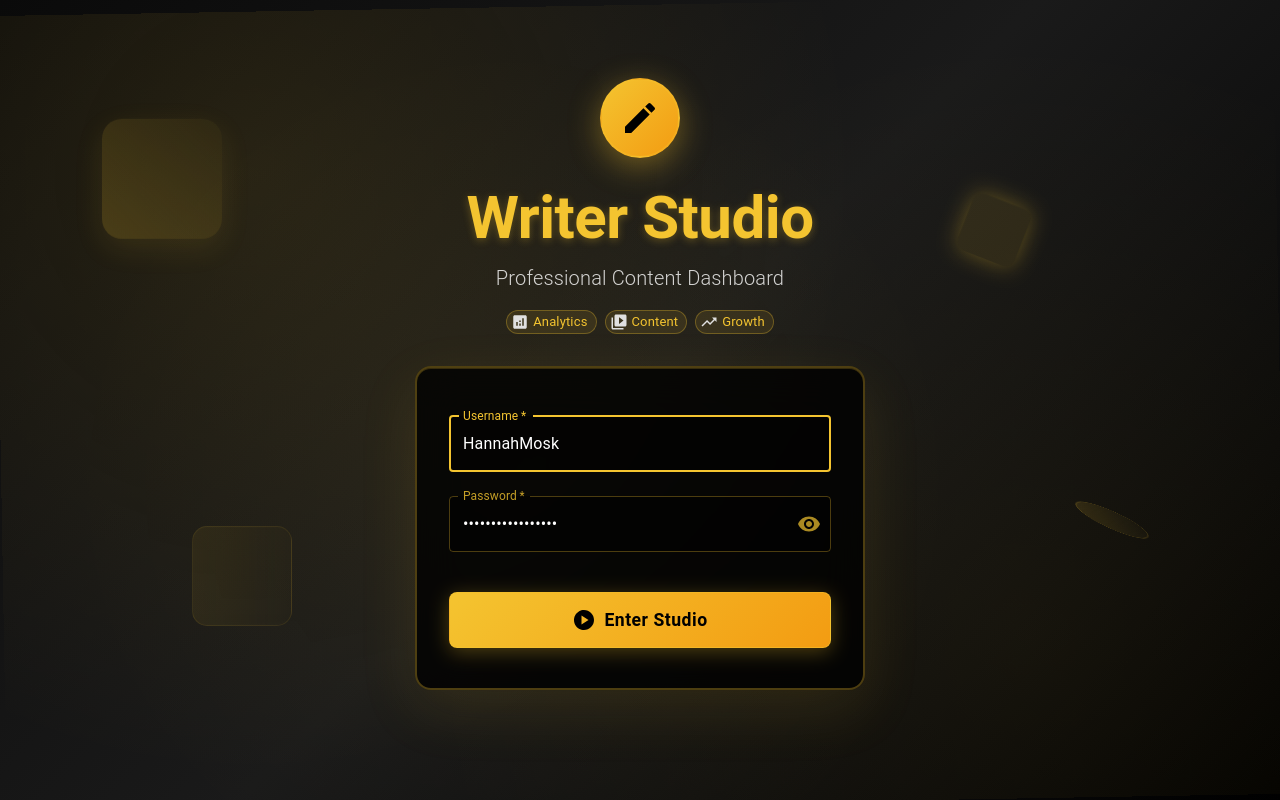
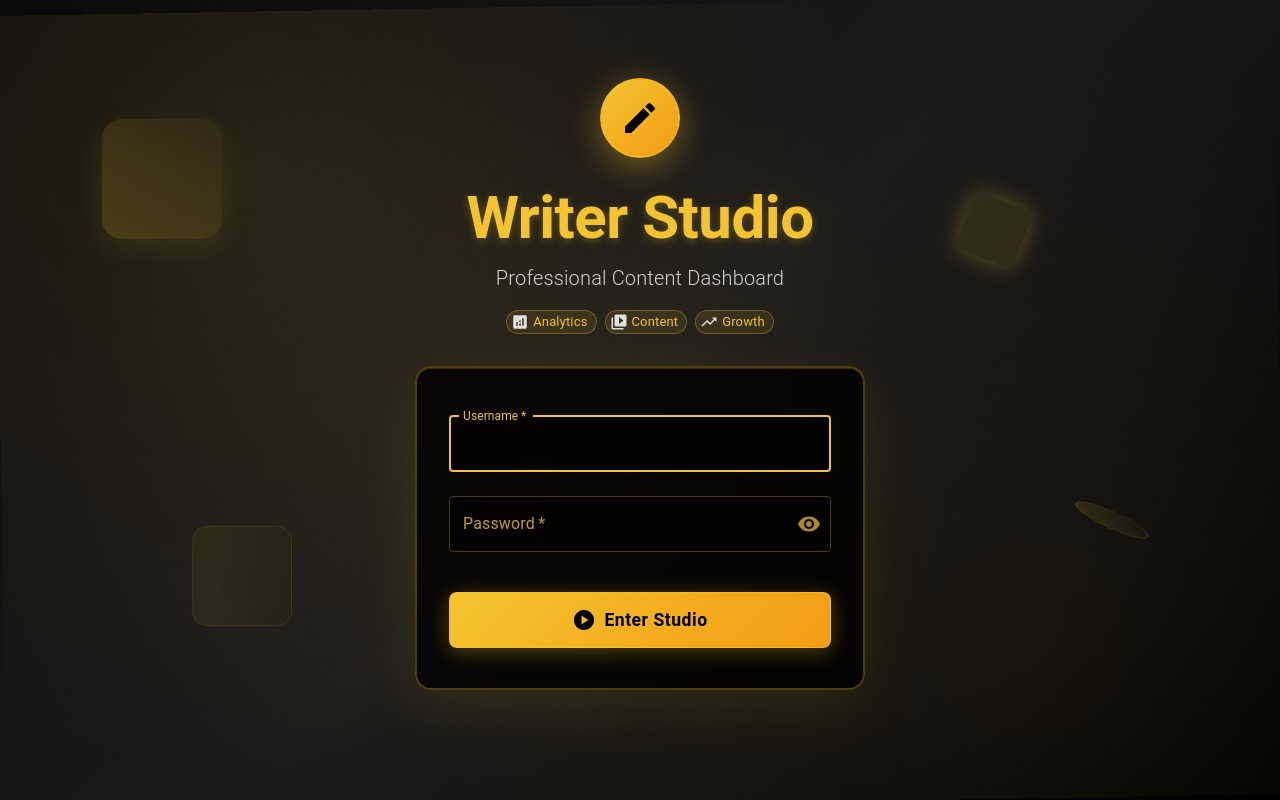
Before and after one commit to shinjini14/writer-dashboard, a React (Vite) app: page /login in a window 1280 px wide. Built offline with nearby package versions, Linux system fonts and the light colour scheme.

Commit message:
Remove default username/password from login form

```diff
--- a/src/pages/Login.jsx
+++ b/src/pages/Login.jsx
@@ -1,4 +1,4 @@
-import React, { useState, useEffect } from 'react';
+import { useState, useEffect } from 'react';
 import { useNavigate } from 'react-router-dom';
 import {
   Box,
@@ -10,9 +10,6 @@ import {
   Alert,
   Container,
   Avatar,
-  Fade,
-  Slide,
-  Zoom,
   IconButton,
   InputAdornment,
   Chip,
@@ -23,26 +20,22 @@ import {
   VisibilityOff,
   VideoLibrary,
   Analytics,
-  Dashboard,
   TrendingUp,
-  Star,
   PlayCircle
 } from '@mui/icons-material';
 import { useAuth } from '../contexts/AuthContext.jsx';
 
 const Login = () => {
-  const [username, setUsername] = useState('HannahMosk');
-  const [password, setPassword] = useState('Elijahthornberry3');
+  const [username, setUsername] = useState('');
+  const [password, setPassword] = useState('');
   const [error, setError] = useState('');
   const [loading, setLoading] = useState(false);
   const [showPassword, setShowPassword] = useState(false);
-  const [mounted, setMounted] = useState(false);
 
   const { login, user } = useAuth();
   const navigate = useNavigate();
 
   useEffect(() => {
-    setMounted(true);
     if (user) {
       navigate('/dashboard');
     }
```
